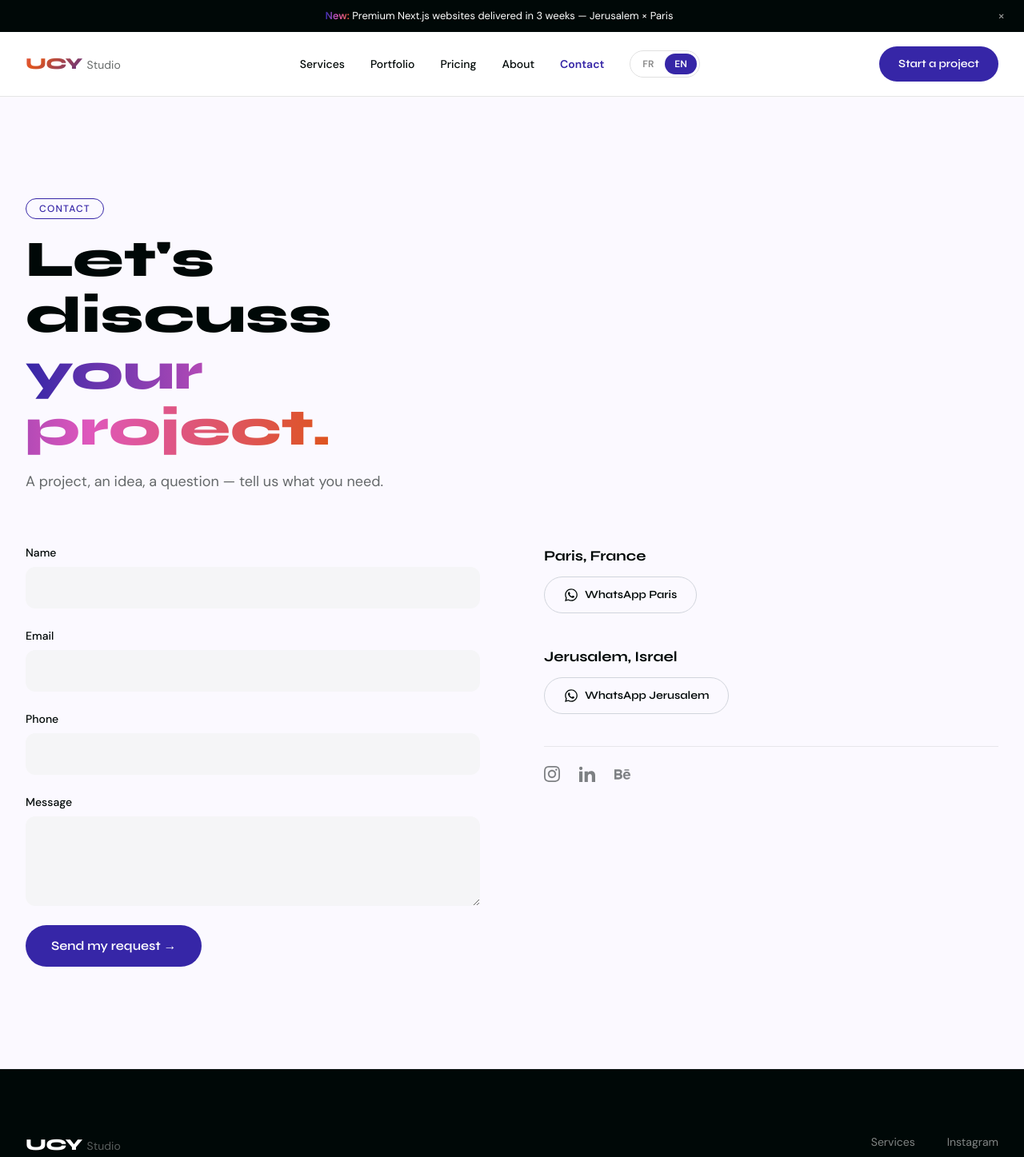
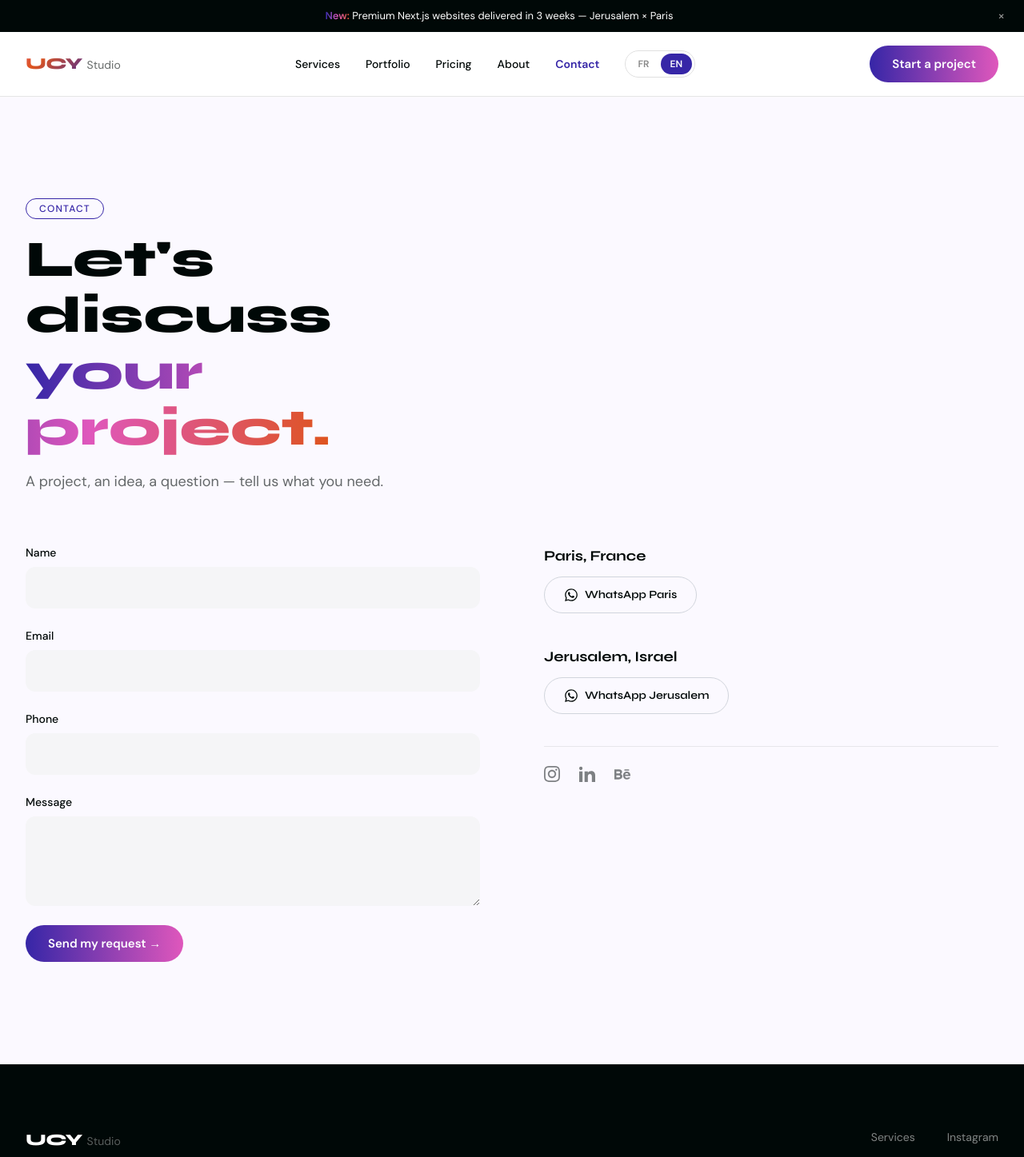
Before and after one commit to ucyweb28-svg/UCY_WEB_2026, a Next.js app: page /en/contact in a window 1280 px wide. Shown: the top 1447 px of the page at 80% size. Built offline with nearby package versions, Linux system fonts and the light colour scheme.

Commit message:
feat: unified GlowButton component applied to all primary CTAs

```diff
--- a/components/layout/Nav.tsx
+++ b/components/layout/Nav.tsx
@@ -6,7 +6,7 @@ import Link from 'next/link';
 import { usePathname, useRouter } from 'next/navigation';
 import { useTranslations, useLocale } from 'next-intl';
 import { motion, AnimatePresence } from 'framer-motion';
-import { Button } from '@/components/ui/Button';
+import { GlowButton } from '@/components/ui/GlowButton';
 import { gradientText } from '@/lib/utils/gradientText';
 import { stagger, fadeUp } from '@/lib/utils/animations';
 
@@ -217,14 +217,9 @@ export function Nav() {
         {/* Desktop CTA + Mobile hamburger */}
         <div className="flex items-center gap-3">
           <div className="hidden lg:flex shrink-0">
-            <Button
-              variant="primary"
-              href="/contact"
-              size="md"
-              className="whitespace-nowrap [-webkit-appearance:none]"
-            >
+            <GlowButton href="/contact" variant="gradient">
               {t('cta')}
-            </Button>
+            </GlowButton>
           </div>
 
           <button
--- a/components/sections/AISection.tsx
+++ b/components/sections/AISection.tsx
@@ -2,7 +2,7 @@
 
 import { useTranslations } from 'next-intl';
 import { motion } from 'framer-motion';
-import { Button } from '@/components/ui/Button';
+import { GlowButton } from '@/components/ui/GlowButton';
 
 const MODULES = [
   {
@@ -92,9 +92,9 @@ export function AISection() {
           </p>
 
           <div className="flex flex-wrap items-center" style={{ gap: 12, marginTop: 32 }}>
-            <Button variant="primary" href="/contact">
+            <GlowButton href="/contact" variant="gradient">
               {t('btn_primary')}
-            </Button>
+            </GlowButton>
           </div>
         </motion.div>
 
--- a/components/sections/ContactSection.tsx
+++ b/components/sections/ContactSection.tsx
@@ -204,15 +204,46 @@ export function ContactSection() {
               />
             </div>
 
-            <Button
-              type="submit"
-              variant="primary"
-              size="lg"
-              disabled={status === 'loading'}
-              className="w-full sm:w-auto"
-            >
-              {status === 'loading' ? t('loading') : t('submit')}
-            </Button>
+            <div className="relative inline-block w-full sm:w-auto">
+              <motion.div
+                initial={{ opacity: 0 }}
+                whileHover={{ opacity: 1 }}
+                transition={{ duration: 0.3 }}
+                style={{
+                  position: 'absolute',
+                  bottom: -8,
+                  left: -4,
+                  width: '100%',
+                  height: '100%',
+                  borderRadius: 'inherit',
+                  background: 'linear-gradient(135deg, #3626A7 0%, #DF57BC 50%, #DE541E 100%)',
+                  filter: 'blur(14px)',
+                  zIndex: 0,
+                  pointerEvents: 'none',
+                }}
+              />
+              <motion.button
+                type="submit"
+                whileHover={{ scale: 1.02 }}
+                whileTap={{ scale: 0.98 }}
+                transition={{ duration: 0.2 }}
+                disabled={status === 'loading'}
+                className="relative w-full sm:w-auto disabled:opacity-60 disabled:cursor-not-allowed cursor-pointer"
+                style={{
+                  display: 'inline-block',
+                  background: 'linear-gradient(90deg, #3626A7, #DF57BC)',
+                  color: '#ffffff',
+                  padding: '12px 28px',
+                  borderRadius: '100px',
+                  fontSize: 15,
+                  fontWeight: 700,
+                  border: 'none',
+                  whiteSpace: 'nowrap',
+                }}
+              >
+                {status === 'loading' ? t('loading') : t('submit')}
+              </motion.button>
+            </div>
 
             {status === 'success' && (
               <p className="font-sans text-sm" style={{ color: '#3626A7' }}>
--- a/components/sections/HeroSection.tsx
+++ b/components/sections/HeroSection.tsx
@@ -4,6 +4,7 @@ import { useEffect, useState } from 'react';
 import { useTranslations } from 'next-intl';
 import { motion, AnimatePresence } from 'framer-motion';
 import Image from 'next/image';
+import { GlowButton } from '@/components/ui/GlowButton';
 
 const VIDEOS = [
   '/videos/hero-video-1.mp4',
@@ -140,34 +141,9 @@ export function HeroSection() {
 
           <div className="flex flex-col sm:flex-row items-center gap-4 pt-2">
             {/* Primary CTA — dark with gradient glow */}
-            <div style={{ position: 'relative', display: 'inline-block', overflow: 'visible' }}>
-              <motion.div
-                initial={{ opacity: 0 }}
-                whileHover={{ opacity: 1 }}
-                transition={{ duration: 0.3 }}
-                style={{
-                  position: 'absolute',
-                  bottom: -8,
-                  left: -4,
-                  width: '100%',
-                  height: '100%',
-                  borderRadius: 'inherit',
-                  background: 'linear-gradient(135deg, #3626A7 0%, #DF57BC 50%, #DE541E 100%)',
-                  filter: 'blur(14px)',
-                  zIndex: -1,
-                  pointerEvents: 'none',
-                }}
-              />
-              <motion.a
-                href="/contact"
-                whileHover={{ scale: 1.02 }}
-                whileTap={{ scale: 0.98 }}
-                transition={{ duration: 0.2 }}
-                className="relative inline-flex items-center justify-center rounded-full bg-[#000807] text-white font-heading font-semibold text-base px-8 py-[14px]"
-              >
-                {t('cta_primary')}
-              </motion.a>
-            </div>
+            <GlowButton href="/contact" variant="dark">
+              {t('cta_primary')}
+            </GlowButton>
 
             {/* Secondary CTA — minimalist underline link */}
             <a
--- a/components/sections/PricingPreviewSection.tsx
+++ b/components/sections/PricingPreviewSection.tsx
@@ -6,6 +6,7 @@ import Link from 'next/link';
 import { useTranslations } from 'next-intl';
 import { motion } from 'framer-motion';
 import { Badge } from '@/components/ui/Badge';
+import { GlowButton } from '@/components/ui/GlowButton';
 import { stagger, fadeUp } from '@/lib/utils/animations';
 
 type Currency = 'ILS' | 'EUR';
@@ -221,16 +222,14 @@ export function PricingPreviewSection() {
                   ))}
                 </ul>
 
-                <GlowCTA>
-                  {card.featured ? (
-                    <Link
-                      href="/pricing"
-                      className="flex items-center justify-center rounded-full font-heading font-semibold text-sm w-full"
-                      style={{ backgroundColor: '#3626A7', color: 'white', padding: '11px 0' }}
-                    >
+                {card.featured ? (
+                  <div className="w-full grid">
+                    <GlowButton href="/pricing" variant="gradient" className="w-full text-center">
                       {t(card.ctaKey)}
-                    </Link>
-                  ) : (
+                    </GlowButton>
+                  </div>
+                ) : (
+                  <GlowCTA>
                     <Link
                       href="/pricing"
                       className="flex items-center justify-center rounded-full font-sans font-semibold text-sm w-full transition-colors duration-200 hover:border-[#3626A7] hover:text-[#3626A7]"
@@ -238,8 +237,8 @@ export function PricingPreviewSection() {
                     >
                       {t(card.ctaKey)}
                     </Link>
-                  )}
-                </GlowCTA>
+                  </GlowCTA>
+                )}
               </motion.div>
             );
           })}
--- /dev/null
+++ b/components/ui/GlowButton.tsx
@@ -0,0 +1,77 @@
+'use client';
+
+import type { ReactNode } from 'react';
+import Link from 'next/link';
+import { motion } from 'framer-motion';
+
+type GlowButtonVariant = 'dark' | 'gradient' | 'white';
+
+interface GlowButtonProps {
+  href: string;
+  children: ReactNode;
+  className?: string;
+  variant?: GlowButtonVariant;
+  external?: boolean;
+}
+
+const BG_MAP: Record<GlowButtonVariant, string> = {
+  dark: '#0a0a0a',
+  gradient: 'linear-gradient(90deg, #3626A7, #DF57BC)',
+  white: '#ffffff',
+};
+
+const COLOR_MAP: Record<GlowButtonVariant, string> = {
+  dark: '#ffffff',
+  gradient: '#ffffff',
+  white: '#0a0a0a',
+};
+
+export function GlowButton({ href, children, className, variant = 'dark', external }: GlowButtonProps) {
+  return (
+    <div style={{ position: 'relative', display: 'inline-block' }}>
+      <motion.div
+        initial={{ opacity: 0 }}
+        whileHover={{ opacity: 1 }}
+        transition={{ duration: 0.3 }}
+        style={{
+          position: 'absolute',
+          bottom: -8,
+          left: -4,
+          width: '100%',
+          height: '100%',
+          borderRadius: 'inherit',
+          background: 'linear-gradient(135deg, #3626A7 0%, #DF57BC 50%, #DE541E 100%)',
+          filter: 'blur(14px)',
+          zIndex: 0,
+          pointerEvents: 'none',
+        }}
+      />
+      <motion.div
+        whileHover={{ scale: 1.02 }}
+        whileTap={{ scale: 0.98 }}
+        transition={{ duration: 0.2 }}
+        style={{ position: 'relative', zIndex: 1 }}
+      >
+        <Link
+          href={href}
+          target={external ? '_blank' : undefined}
+          rel={external ? 'noopener noreferrer' : undefined}
+          style={{
+            display: 'inline-block',
+            background: BG_MAP[variant],
+            color: COLOR_MAP[variant],
+            padding: '12px 28px',
+            borderRadius: '100px',
+            fontSize: 15,
+            fontWeight: 700,
+            textDecoration: 'none',
+            whiteSpace: 'nowrap',
+          }}
+          className={className}
+        >
+          {children}
+        </Link>
+      </motion.div>
+    </div>
+  );
+}
```
